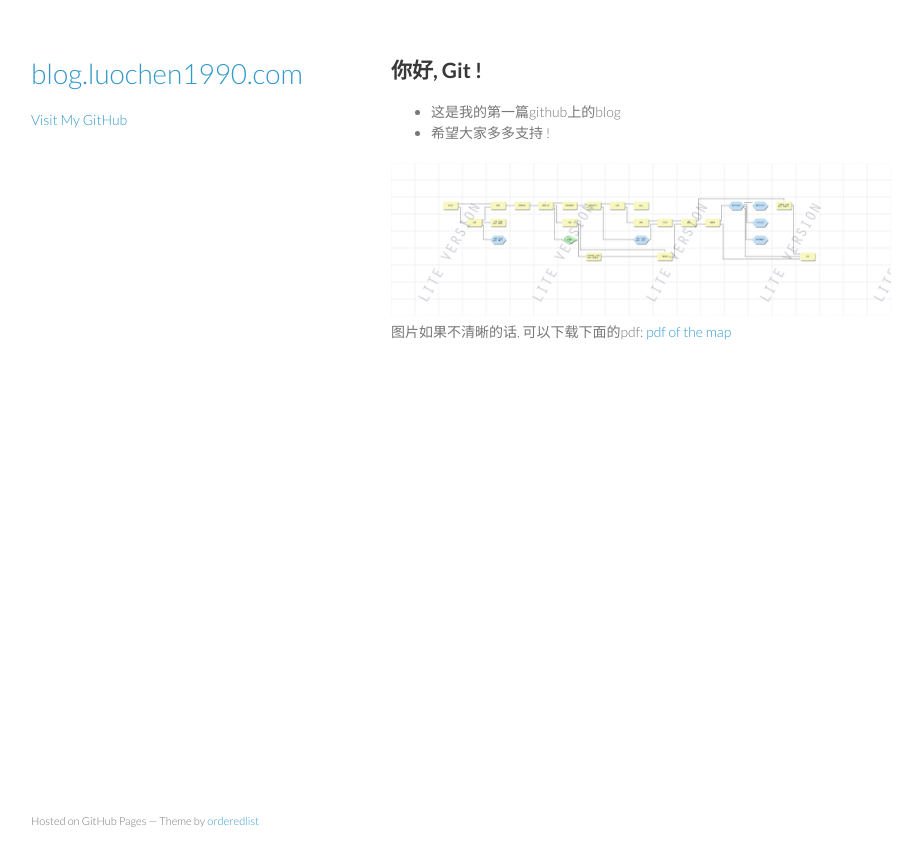
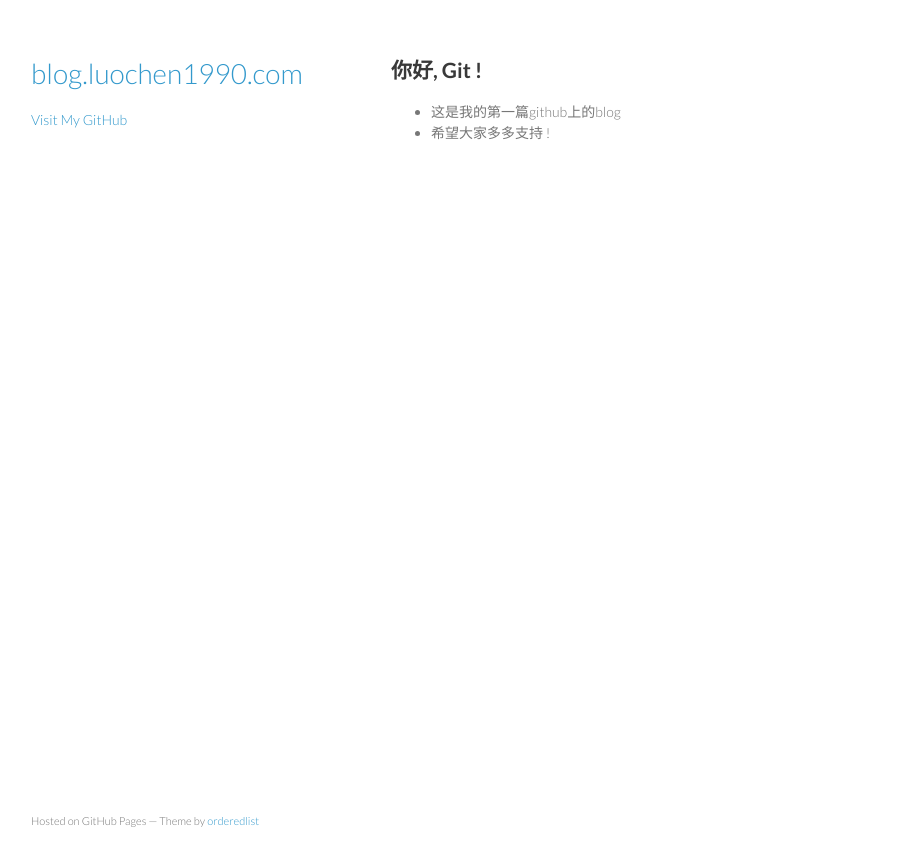
Before and after one commit to luochen1990/luochen1990.github.io, a Jekyll site: the page built from _posts/2013-7-26-hello.md, in a window 1280 px wide. Shown: the top 866 px of the page, without its empty margins (179-1101 px from the left). Built offline with Jekyll 4.4.1, drawn with Linux system fonts in a browser that asks for light colours.

Commit message:
auto commit

```diff
--- a/_posts/2013-7-26-hello.md
+++ b/_posts/2013-7-26-hello.md
@@ -8,10 +8,3 @@
 
 - 这是我的第一篇github上的blog
 - 希望大家多多支持 !
-
-![map for infinity blade ii][1]
-图片如果不清晰的话, 可以下载下面的pdf:
-[pdf of the map][2]
-
-[1]: ../res/ED331FCD.png
-[2]: ../res/32261CDF.pdf
```
Also changed, not shown: 2013-7-29-infinity_blade_2_map.md (renamed from _posts/2013-7-29-infinity_blade_2_map.md).
